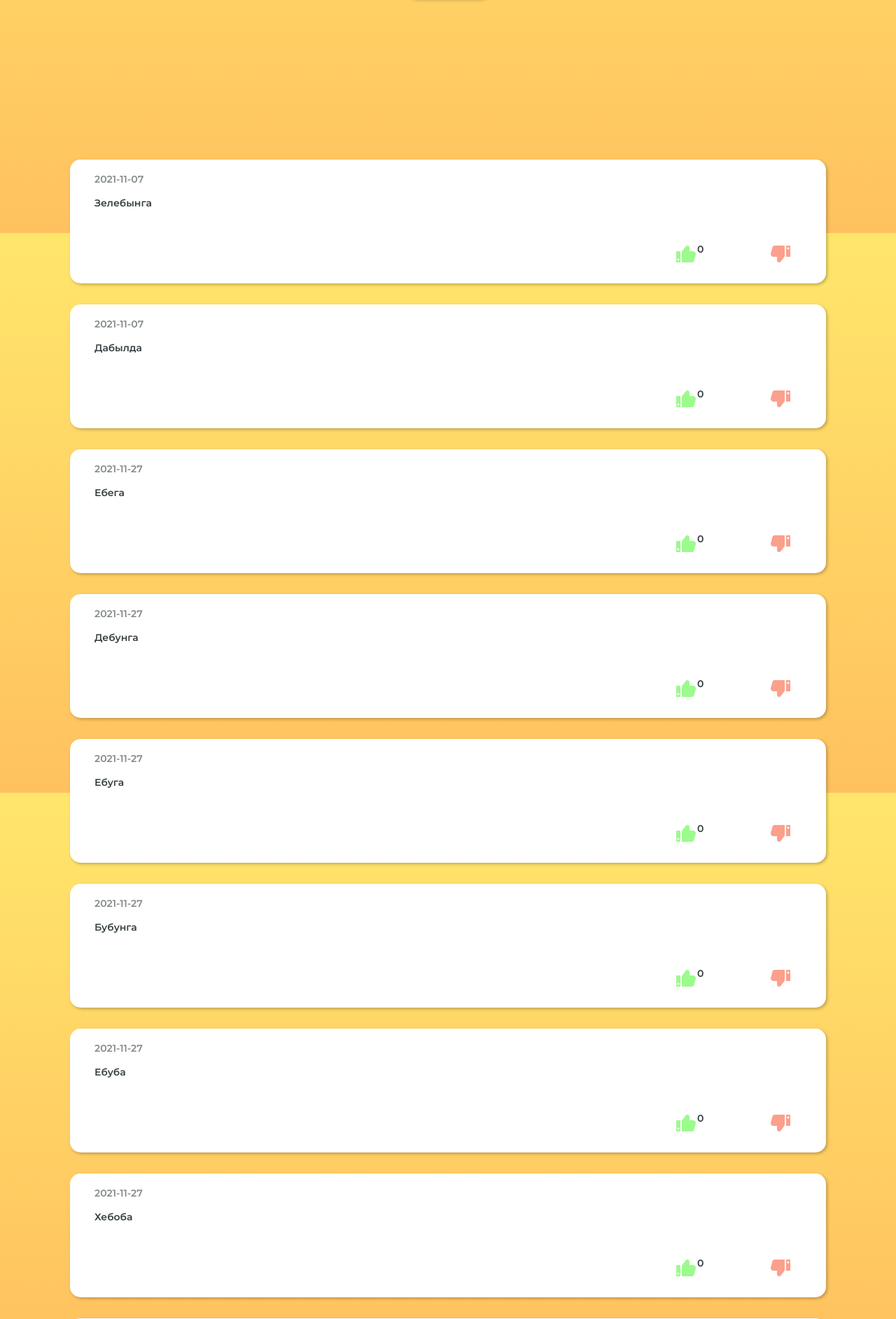
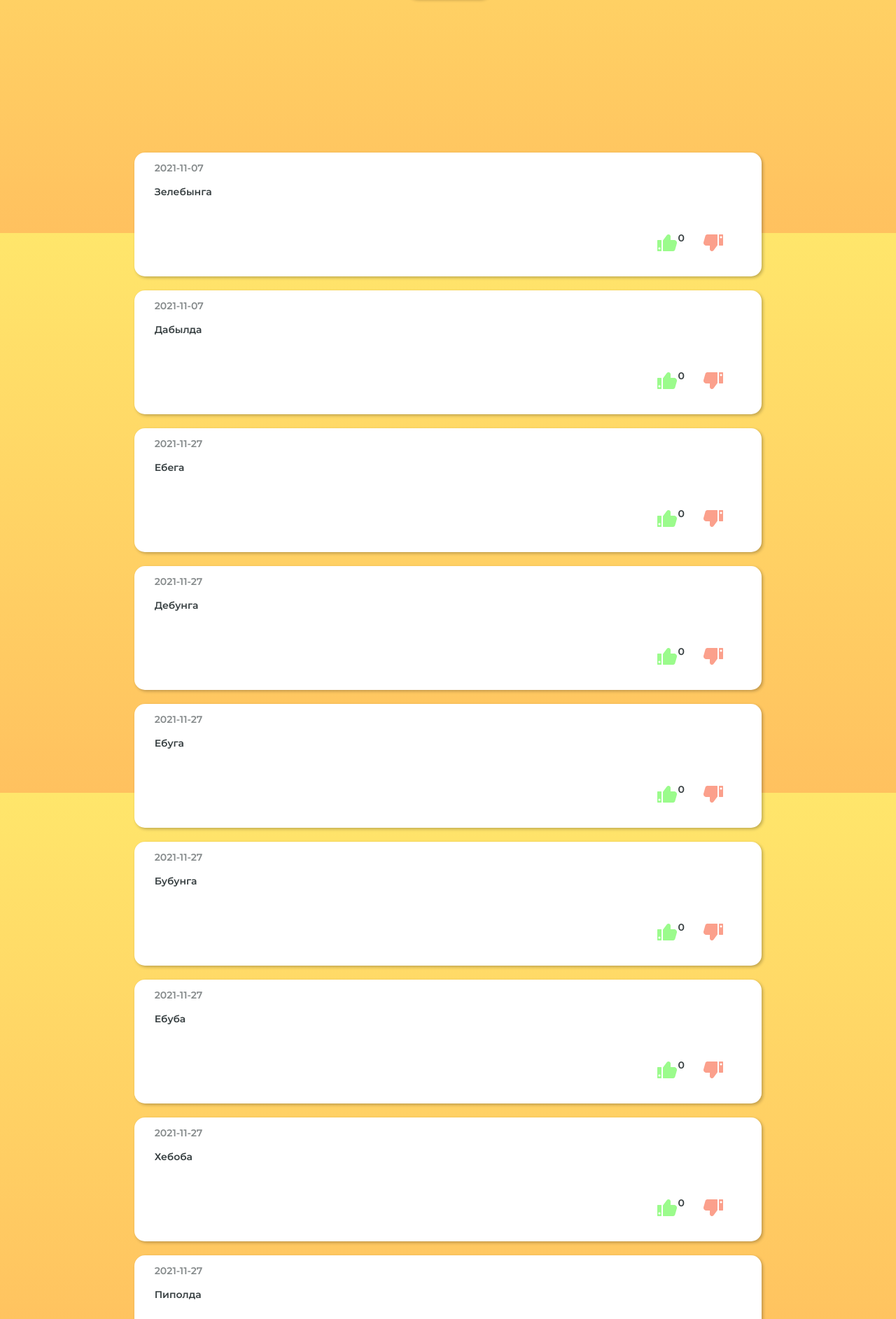
Before and after one commit to ahibis/hahaRu2, a Django app: page /Generator/Word in a window 1280 px wide. Shown: the part 467-2352 px from the top of the page at 70% size. Run offline with Django 3.2, Linux system fonts and the light colour scheme; data comes from the database, SQL or seed files in the repository; both versions use the stored data as it was after the commit; some libraries are stand-ins or nearby versions.

Commit message:
anvanced notifications and some design stuff

```diff
--- a/hahaRU/mainPage/templates/Auth/index.html
+++ b/hahaRU/mainPage/templates/Auth/index.html
@@ -8,7 +8,11 @@
     <input name="Password" type="password" placeholder="Введите пароль" />
     <input type="submit" value="Войти" onclick="login()">
     <input type="button" value="Зарегестрироваться" onclick="location.href='/Registration'">
-        <div id="message"></div>
+    <!--<div id="message"></div>-->
+</div>
+<div class="alert">
+    <span class="closebtn" onclick="this.parentElement.style.display='none';">&times;</span>
+    <strong id="message"></strong>
 </div>
 <script>
     /*
--- a/hahaRU/mainPage/templates/Generator/Word.html
+++ b/hahaRU/mainPage/templates/Generator/Word.html
@@ -12,8 +12,8 @@
         <p id="funnywordresult">{{ word }}</p>
     </div>
     <div class="copybutton">
-        <div id="buttonsmall">
-            <p id="gen2" button onclick="CopyText()">Копировать</p>
+        <div id="buttonsmall" button onclick="CopyText()">
+            <p id="gen2">Копировать</p>
         </div>
     </div>
     <div style="height:200px"></div>
@@ -21,7 +21,7 @@
         <div class="inner">
             <div class="date">[[post.date]]</div>
             <div class="anekdot">[[post.text]]</div>
-            <div class="between">
+            <div class="between2">
                 <div class="like" v-on:click="changeLike(post.id)" :id="post.id">[[post.likesCount]]<img src="{% static '/img/Like 1.png'%}" class="like1"></div>
                 <div class="dislike" v-on:click="changeDisLike(post.id)" :id="post.id">[[post.dislikesCount]]<img src="{% static '/img/Like 2.png'%}" class="dislike1"></div>
             </div>
@@ -34,7 +34,7 @@
             /*alert("Copied the text: " + copyText.innerText);  */             /* Alert the copied text */
             //const notification = document.querySelector('.alert');
             //notification.classList.add("-show");
-            notification();
+            notification("Слово скопировано!");
         }
     </script>
 </div>
--- a/hahaRU/mainPage/templates/Layout.html
+++ b/hahaRU/mainPage/templates/Layout.html
@@ -46,7 +46,7 @@
     </div>
     <div class="alert">
         <span class="closebtn" onclick="this.parentElement.style.display='none';">&times;</span>
-        <strong>Слово скопировано!</strong>
+        <strong id="message"></strong>
     </div>
     <script src="{% static '/lib/bootstrap/dist/js/bootstrap.bundle.min.js'%}"></script>
     <script src="{% static '/js/site.js'%}" asp-append-version="true"></script>
--- a/hahaRU/mainPage/templates/Registration/index.html
+++ b/hahaRU/mainPage/templates/Registration/index.html
@@ -10,7 +10,7 @@
     <input name="Password2" type="password" placeholder="Повторите паороль" />
     <input type="submit" name="Login" value="Зарегестрироваться" onclick="registration()">
     <input type="button" value="есть аккаунт" onclick="location.href='/Auth'">
-    <div id="message"></div>
+    <!--<div id="message"></div>-->
     <a href="https://oauth.vk.com/authorize?client_id=7872727&redirect_uri=http://localhost:40807&response_type=code">
         <img src="{% static '/img/VK.png'%}" style="width: 50px;">
     </a>
@@ -18,4 +18,8 @@
         <img src="{% static '/img/VK.png'%}" style="width: 50px;">
     </a>
 </div>
+<div class="alert">
+    <span class="closebtn" onclick="this.parentElement.style.display='none';">&times;</span>
+    <strong id="message"></strong>
+</div>
 {% endblock content %}
--- a/hahaRU/static/css/Home.css
+++ b/hahaRU/static/css/Home.css
@@ -23,13 +23,19 @@
 }
 
 .block {
-    width: 1080px;
+    /*width: 1080px;*/
+    /*padding: 0px 19px;*/
+    /*padding-top: 19px;*/
+    /*margin-top: 30px;*/
+    width: 70vw;
     background: white;
     min-height: 177px;
     border-radius: 15px;
-    padding: 0px 19px;
-    padding-top: 19px;
-    margin-top: 30px;
+    padding: 0vw 0.990vw;
+    padding-top: 0.990vw;
+    margin-top: 1.563vw;
+    margin-left: auto;
+    margin-right: auto;
     box-shadow: 2px 2px 4px rgba(0, 0, 0, 0.25);
 }
 
@@ -40,8 +46,9 @@
 }
 
 .inner {
-    width: 996px;
+
     margin-left: 16px;
+    margin-right: 16px;
 }
 
 .name {
@@ -76,12 +83,17 @@
 
 .like1 {
     margin-top: 0px;
-    margin-left: 829px;
+    /*margin-left: 51vw;*/
     float: left;
 }
 
 .dislike1 {
     margin-top: 0px;
-    margin-left: 61px;
+    margin-left: auto;
     float: left;
 }
+
+.like {
+    /*display: flex;
+    align-items: center;*/
+}
--- a/hahaRU/static/css/site.css
+++ b/hahaRU/static/css/site.css
@@ -14,8 +14,8 @@ body {
 
 body::-webkit-scrollbar {
     width: 0.8vw;
-    /*background: linear-gradient(#ffe66b, #FFC15F);*/
-    background-color: #ffc65d;
+    background: linear-gradient(#ffe66b, #FFC15F);
+    /*background-color: #ffc65d;*/
 }
 
 body::-webkit-scrollbar-thumb {
@@ -132,6 +132,7 @@ body::-webkit-scrollbar-thumb {
     box-shadow: 2px 2px 4px rgba(0,0,0,0.25);
     margin-left: 0px;
     transition: all .3s ease;
+    cursor: pointer;
 }
 
     #button:hover {
@@ -160,6 +161,7 @@ body::-webkit-scrollbar-thumb {
     box-shadow: 2px 2px 4px rgba(0,0,0,0.25);
     margin-left: 0px;
     transition: all .3s ease;
+    cursor: pointer;
 }
 
     #buttonsmall:hover {
@@ -172,7 +174,13 @@ body::-webkit-scrollbar-thumb {
 
 .between {
     display: flex;
-    justify-content: space-between;
+    justify-content: space-evenly;
+}
+
+.between2 {
+    padding-left: 54vw;
+    display: flex;
+    justify-content: space-evenly;
 }
 
 .left {
@@ -297,7 +305,7 @@ a {
 
 .alert {
     position: -webkit-sticky; /* for Safari */
-    position: sticky;
+    position: fixed;
     width: 100%;
     bottom: 0px;
     padding: 20px;
--- a/hahaRU/static/js/site.js
+++ b/hahaRU/static/js/site.js
@@ -43,7 +43,8 @@ function registration() {
     })
     post("Registration/Registration", form).then(r => {
         console.log(r);
-        $("#message").text(r.text)
+        /*$("#message").text(r.text)*/
+        notification(r.text);
         if(r.status=="ok") location.href="/"
     })
 }
@@ -56,10 +57,19 @@ function login() {
     })
     post("Auth/Login", form).then(r => {
         console.log(r);
-        $("#message").text(r.text)
+        //$("#message").text(r.text)
+        notification(r.text);
         if (r.status == "ok") location.href = "/"
     })
 }
+
+function notification(text) {
+    $("#message").text(text)
+    const notification = document.querySelector('.alert');
+    notification.classList.add("-show");
+    setTimeout(() => notification.classList.remove("-show"), 4000);
+}
+
 my = {};
 $(document).ready(async function () {
     my = await api("getMy");
@@ -172,8 +182,3 @@ window.addEventListener("scroll", function () {
     const header = document.querySelector('div');
     header.classList.toggle('sticky', window.scrollY >= 10);
 });
-
-function notification() {
-    const notification = document.querySelector('.alert');
-    notification.classList.add("-show");
-}
```
Also changed, not shown: hahaRU/db.sqlite3. Lines whose indentation alone changed are shown as unchanged.
